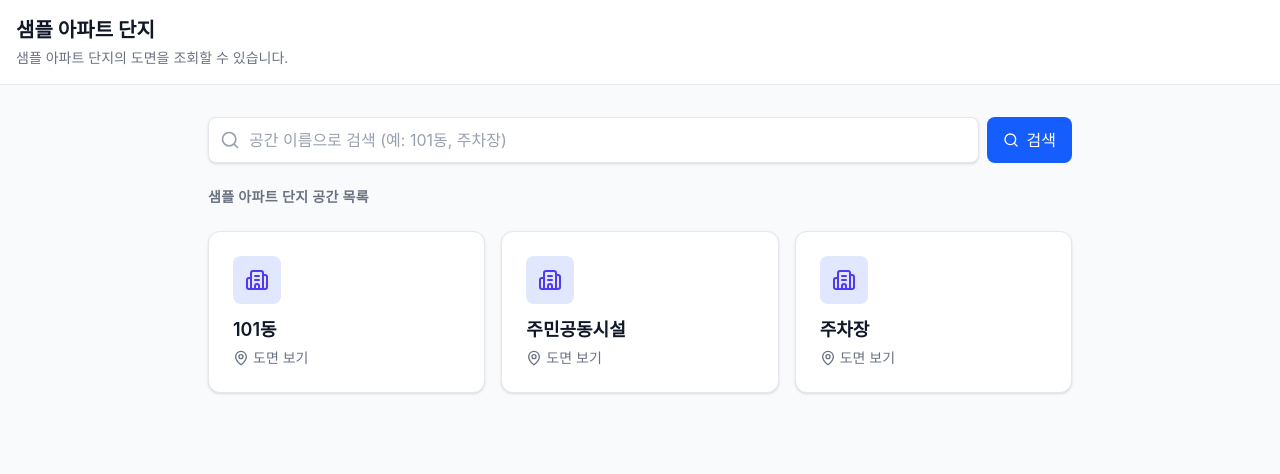
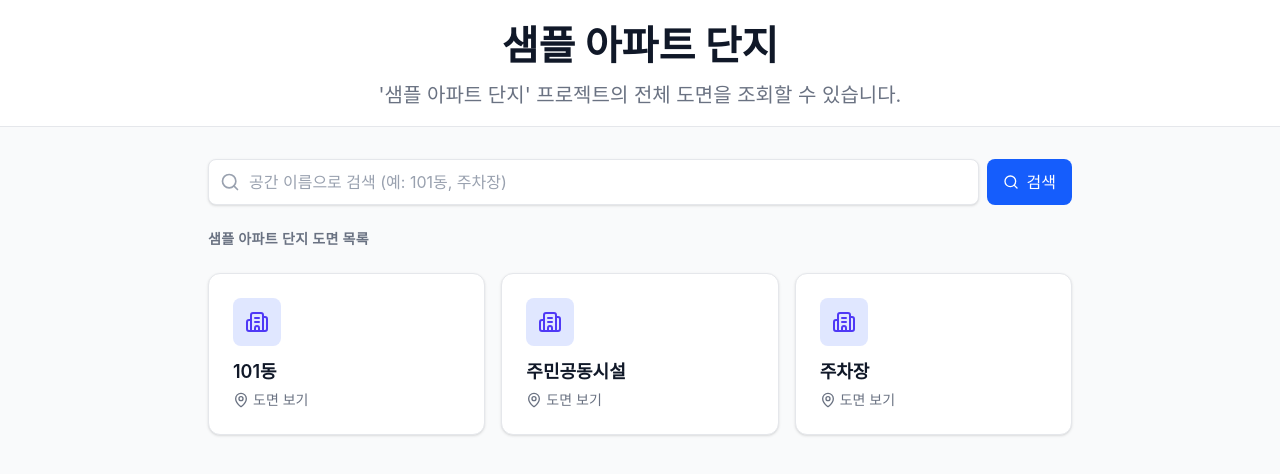
Before and after one commit to seong5/TimworkAssignment, a React (Vite) app: page / in a window 1280 px wide. Shown: the top 474 px of the page. Built offline with nearby package versions, Linux system fonts and the light colour scheme.

Commit message:
CSS 수정

```diff
--- a/src/features/drawing-explorer/ui/Breadcrumb.tsx
+++ b/src/features/drawing-explorer/ui/Breadcrumb.tsx
@@ -105,22 +105,23 @@ export function Breadcrumb({
       {drawingName && (
         <div className="p-2">
           <p className="text-[30px] font-medium text-neutral-600">
-            현재 도면 :
+            현재 보고있는 도면은
             {disciplineShort ? (
               <>
                 {' '}
-                <strong>"{drawingName}</strong>의 <strong>{disciplineShort}</strong>
+                <strong>"{drawingName}"</strong>의 <strong>{disciplineShort}</strong>
                 <strong>
                   {revisionVersion
-                    ? ` ${revisionDate ? `${revisionVersion} (${revisionDate})` : revisionVersion} `
-                    : ' '}
-                  "
+                    ? ` ${revisionDate ? `${revisionVersion} (${revisionDate})` : revisionVersion}`
+                    : ''}
                 </strong>
+                <span className="font-medium"> 입니다.</span>
               </>
             ) : (
               <>
                 {' '}
                 <strong>"{drawingName}"</strong>
+                <span className="font-medium"> 입니다.</span>
               </>
             )}
           </p>
--- a/src/pages/DrawingExplorerPage.tsx
+++ b/src/pages/DrawingExplorerPage.tsx
@@ -111,12 +111,12 @@ export function DrawingExplorerPage() {
           <button
             type="button"
             onClick={() => navigate('/')}
-            className="text-sm text-gray-500 hover:text-gray-700"
+            className="text-[20px] text-gray-500 hover:text-gray-700"
           >
-            ← 목록
+            ← 도면 목록
           </button>
           <span className="text-gray-300">|</span>
-          <h1 className="text-lg font-semibold text-gray-900">
+          <h1 className="text-[30px] font-bold text-gray-900">
             {selection.drawingId
               ? metadata.drawings[selection.drawingId].name
               : metadata.project.name}
--- a/src/pages/MainPage.tsx
+++ b/src/pages/MainPage.tsx
@@ -14,19 +14,22 @@ export function MainPage() {
     if (!q) return SPACE_LIST
     return SPACE_LIST.filter(
       (space) =>
-        space.displayName.toLowerCase().includes(q) ||
-        space.slug.toLowerCase().includes(q),
+        space.displayName.toLowerCase().includes(q) || space.slug.toLowerCase().includes(q),
     )
   }, [searchQuery])
 
   return (
     <div className="min-h-screen bg-gray-50">
-      <header className="border-b border-gray-200 bg-white px-4 py-4">
-        <h1 className="text-xl font-semibold text-gray-900">
-          {loading ? '…' : project?.name ?? '도면 탐색'}
+      <header className="border-b text-center border-gray-200 bg-white px-4 py-4">
+        <h1 className="text-[40px] font-bold text-gray-900">
+          {loading ? '…' : (project?.name ?? '도면 탐색')}
         </h1>
-        <p className="mt-1 text-sm text-gray-500">
-          {loading ? '…' : project ? `${project.name}의 도면을 조회할 수 있습니다.` : '공간을 선택하면 해당 도면을 조회할 수 있습니다.'}
+        <p className="mt-1 text-[20px] text-gray-500">
+          {loading
+            ? '…'
+            : project
+              ? `'${project.name}' 프로젝트의 전체 도면을 조회할 수 있습니다.`
+              : '공간을 선택하면 해당 도면을 조회할 수 있습니다.'}
         </p>
       </header>
 
@@ -42,7 +45,7 @@ export function MainPage() {
         </div>
 
         <h2 className="mb-6 text-sm font-semibold uppercase tracking-wide text-gray-500">
-          {loading ? '…' : project ? `${project.name} 공간 목록` : '공간 목록'}
+          {loading ? '…' : project ? `${project.name} 도면 목록` : '공간 목록'}
         </h2>
         <ul className="grid gap-4 sm:grid-cols-2 lg:grid-cols-3">
           {filteredSpaces.length === 0 ? (
```
